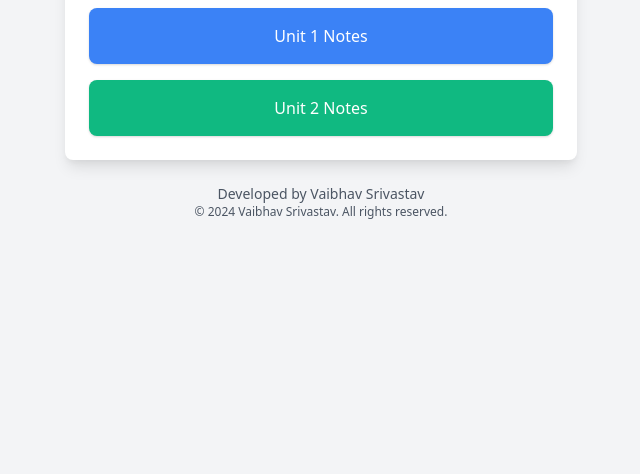
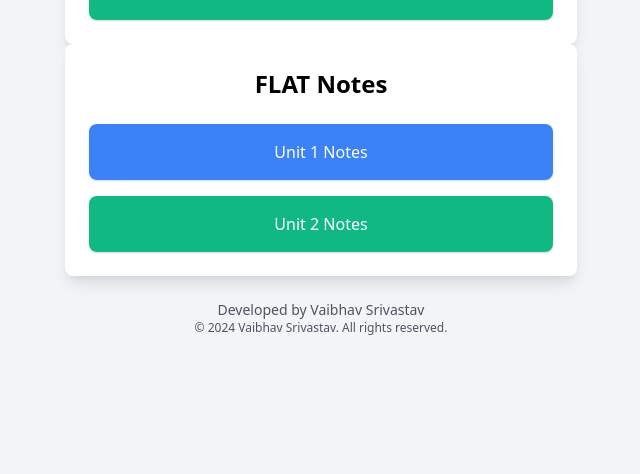
Before and after one commit to ExperCodeVaibhav/SECWnotes, a plain HTML site: page index.html in a window 1280 px wide. Shown: the part 326-800 px from the top of the page, without its empty margins (319-959 px from the left). Drawn offline with nearby package versions, Linux system fonts and the light colour scheme.

Commit message:
Update index.html

```diff
--- a/index.html
+++ b/index.html
@@ -23,6 +23,24 @@
         </div>
     </div>
 
+    <div class="bg-white shadow-lg rounded-lg p-6 max-w-lg w-full">
+        <h1 class="text-2xl font-bold text-center mb-6">FLAT Notes</h1>
+
+        <div class="mb-4">
+            <a href="flat1.html" class="block bg-blue-500 text-white text-center py-4 rounded-lg shadow hover:bg-blue-600 transition duration-300">
+                Unit 1 Notes
+            </a>
+        </div>
+
+        <div>
+            <a href="flat2.html" class="block bg-green-500 text-white text-center py-4 rounded-lg shadow hover:bg-green-600 transition duration-300">
+                Unit 2 Notes
+            </a>
+        </div>
+    </div>
+
+
+
     <!-- Footer Section -->
     <footer class="mt-6 text-center text-gray-600">
         <p class="text-sm">Developed by Vaibhav Srivastav</p>
```
